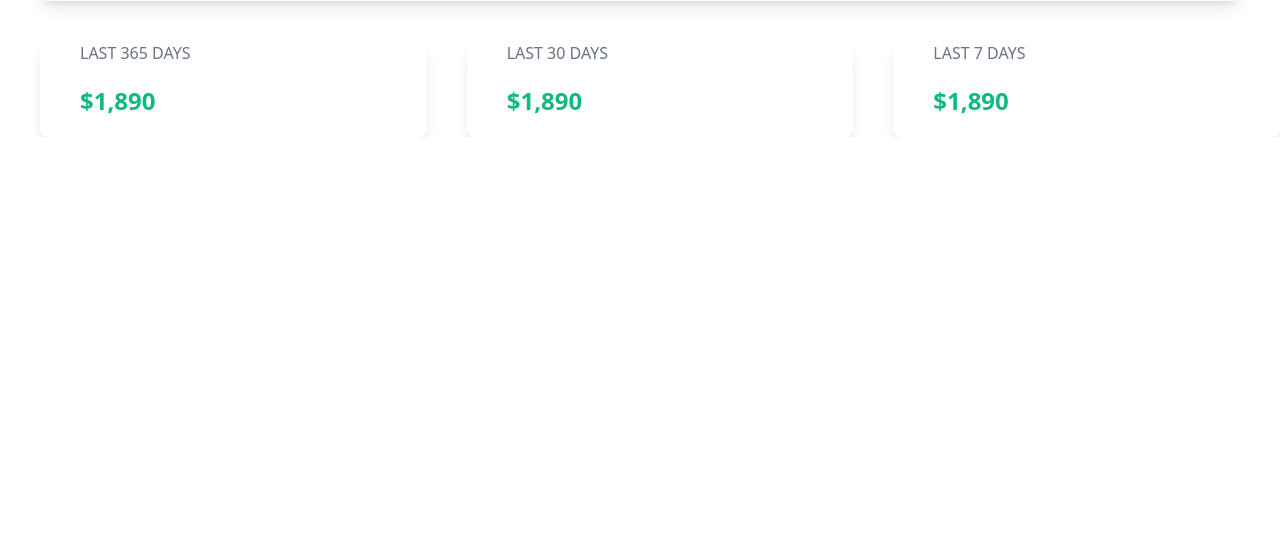
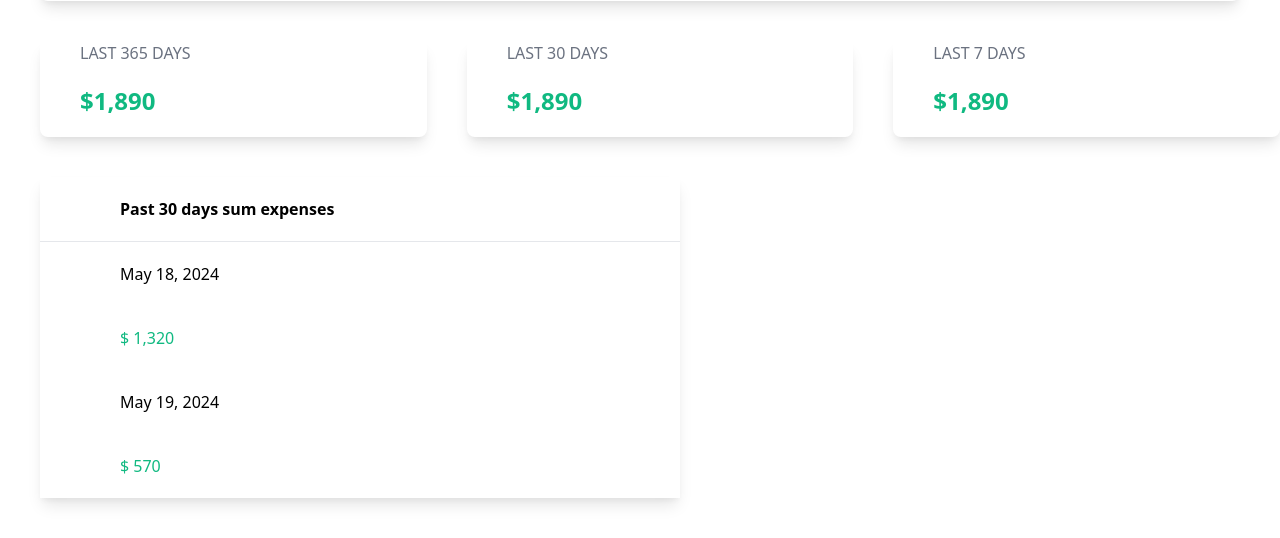
Before and after one commit to PRIXYY/expense-tracker, a Django app: page / in a window 1280 px wide. Shown: the part 920-1458 px from the top of the page. Before the commit the page ends 1057 px from the top, so only its background shows below. Run offline with Django 5.2, Linux system fonts and the light colour scheme; data comes from the database, SQL or seed files in the repository; both versions use the stored data as it was after the commit; style sheets or scripts are compiled from the project's sources.

Commit message:
Displaying everyday expenses in tabulat format

```diff
--- a/mysite/myapp/templates/myapp/index.html
+++ b/mysite/myapp/templates/myapp/index.html
@@ -110,4 +110,28 @@
 
     </div>
 
+    <div class="flex">
+            <div class="w-1/2 shadow-lg m-10">
+                <div class="flex flex-wrap space-x-40 font-bold px-20 py-5">
+                    <span>Past 30 days sum expenses</span>
+                </div>
+                <hr>
+                <div id="30 day table">
+                    {% for daily_sum in daily_sums %}
+                        <div class="flex flex-wrap px-20 py-5">
+                            <span>
+                                {{ daily_sum.date }}
+                            </span>
+
+                        </div>
+                        <div class="flex flex-wrap px-20 py-5">
+                            <span class="text-green-500">
+                                $ {{daily_sum.sum|intcomma}}
+                            </span>
+                        </div>
+                    {% endfor %}
+                </div>
+            </div>
+    </div>
+
 {% endblock %}
--- a/mysite/myapp/views.py
+++ b/mysite/myapp/views.py
@@ -29,8 +29,14 @@ def index(request):
     data = Expense.objects.filter(date__gt=last_week)
     weekly_sum=data.aggregate(Sum('amount'))
 
+    daily_sums = Expense.objects.filter().values('date').order_by('date').annotate(sum=Sum('amount'))
+    #print(daily_sums)
+
+
     expense_form = ExpenseForm()
-    return render(request,'myapp/index.html',{'expense_form':expense_form,'expenses':expenses,'total_expenses':total_expenses,'yearly_sum':yearly_sum,'monthly_sum':monthly_sum,'weekly_sum':weekly_sum})
+    return render(request,'myapp/index.html',{'expense_form':expense_form,'expenses':expenses,'total_expenses':total_expenses,'yearly_sum':yearly_sum,'monthly_sum':monthly_sum,'weekly_sum':weekly_sum,'daily_sums':daily_sums})
+
+
 
 def edit(request,id):
     expense = Expense.objects.get(id=id)
```
Also changed, not shown: mysite/db.sqlite3.
